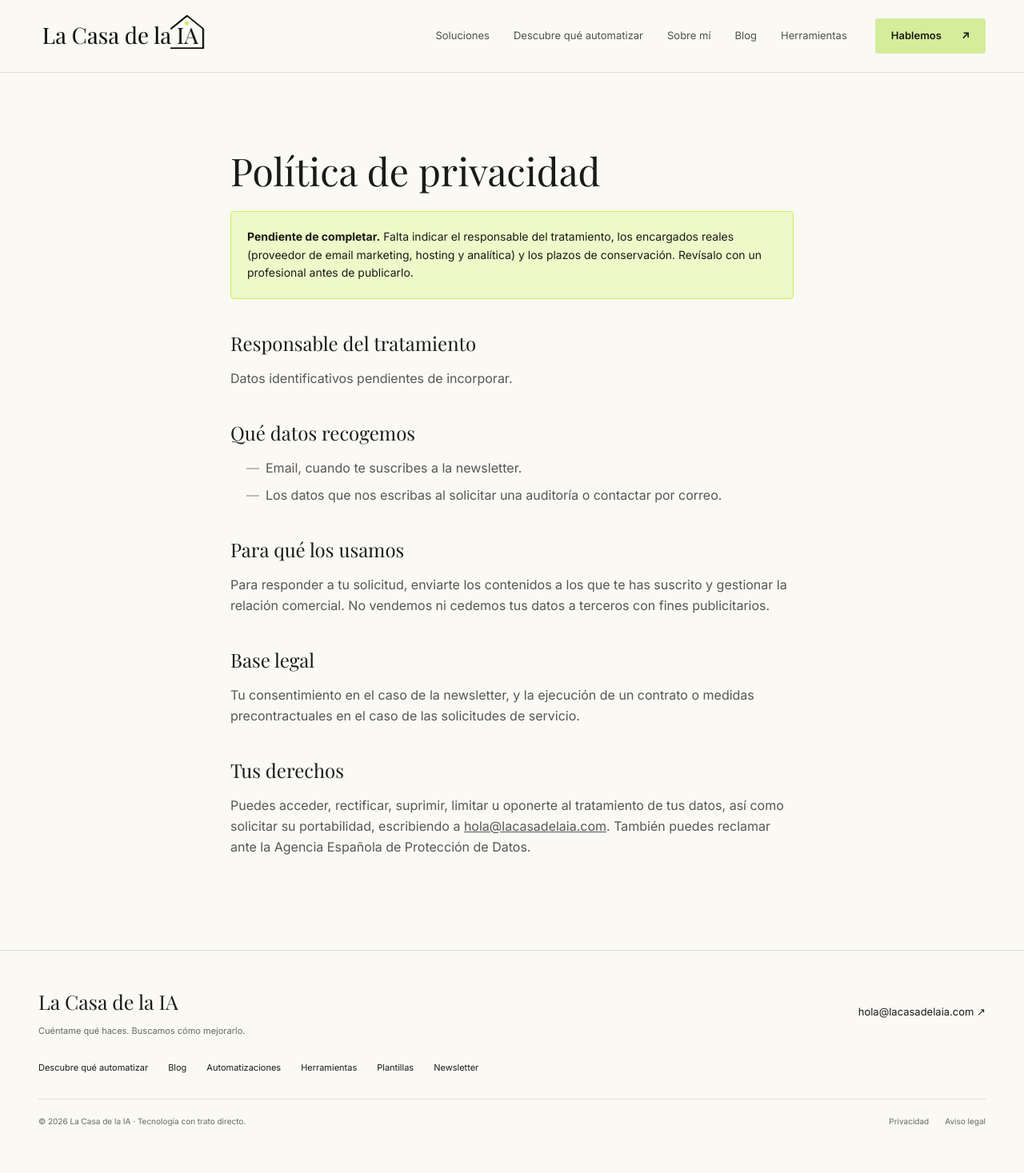
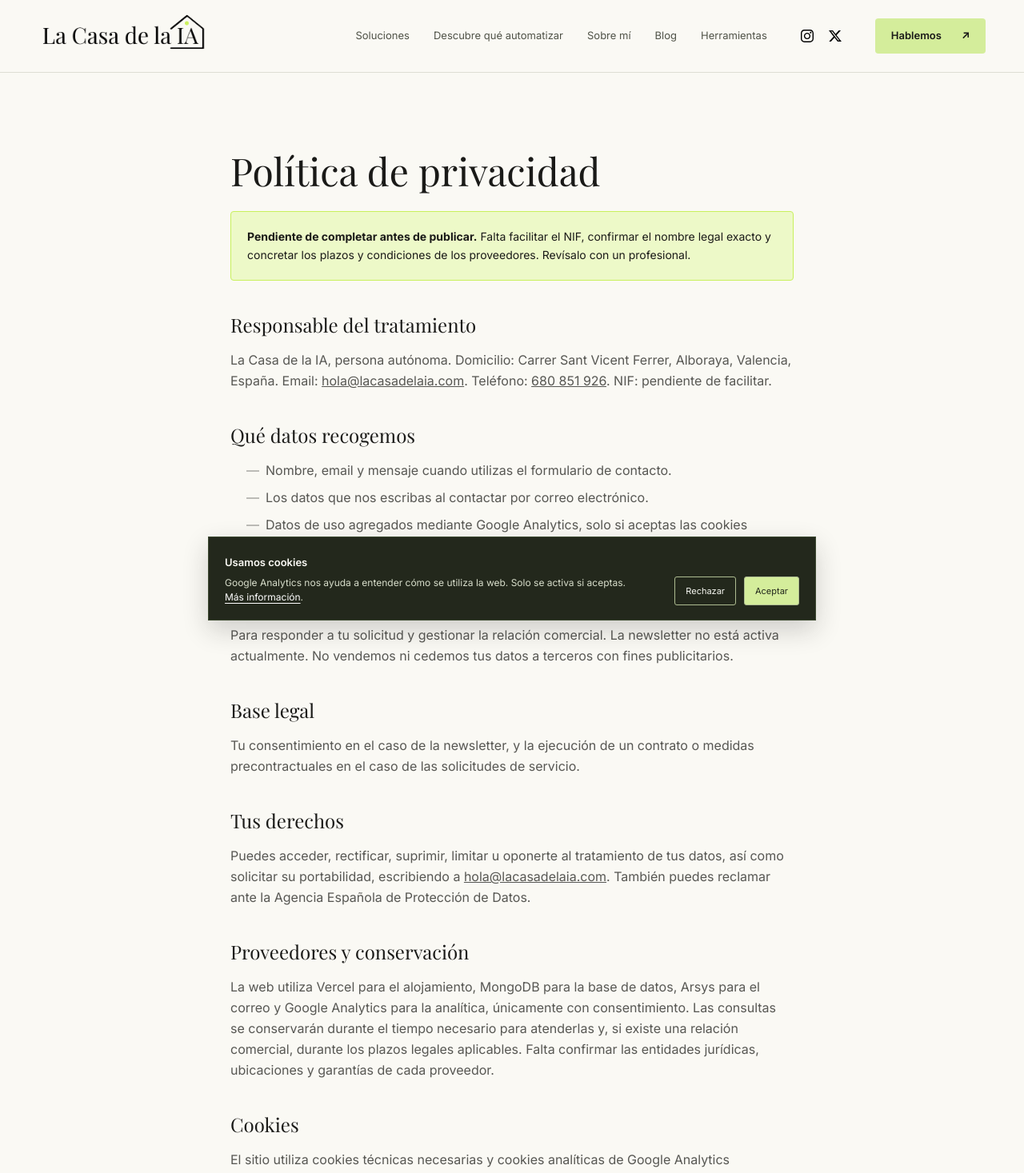
Before and after one commit to JoseOrdaz/lacasadelaia, a Next.js app: page /privacidad in a window 1280 px wide. Shown: the top 1467 px of the page at 80% size. Before the commit the page ends 1435 px from the top, so only its background shows below. Built offline with nearby package versions, Linux system fonts and the light colour scheme.

Commit message:
configurar smtp formulario

```diff
--- a/app/(site)/aviso-legal/page.tsx
+++ b/app/(site)/aviso-legal/page.tsx
@@ -16,15 +16,21 @@ export default function AvisoLegalPage() {
 
         <div className="bg-lime-light border border-lime rounded-sm p-5 mb-10">
           <p className="font-body text-sm text-carbon leading-relaxed">
-            <strong>Pendiente de completar.</strong> Este documento necesita los datos
-            identificativos reales del titular (nombre o razón social, NIF, domicilio y registro
-            mercantil si procede) y una revisión legal antes de publicarse.
+            <strong>Pendiente de completar antes de publicar.</strong> Falta facilitar el NIF y
+            confirmar si “La Casa de la IA” es el nombre legal o un nombre comercial. Conviene
+            revisar el texto con un profesional.
           </p>
         </div>
 
         <div className="prose-editorial">
           <h2>Titular del sitio</h2>
-          <p>Datos identificativos pendientes de incorporar.</p>
+          <p>
+            La Casa de la IA, persona autónoma.<br />
+            NIF: pendiente de facilitar.<br />
+            Domicilio: Carrer Sant Vicent Ferrer, Alboraya, Valencia, España.<br />
+            Email: <a href="mailto:hola@lacasadelaia.com" className="underline">hola@lacasadelaia.com</a>.<br />
+            Teléfono: <a href="tel:+34680851926" className="underline">680 851 926</a>.
+          </p>
 
           <h2>Objeto</h2>
           <p>
--- a/app/(site)/layout.tsx
+++ b/app/(site)/layout.tsx
@@ -1,9 +1,9 @@
 import type { Metadata } from 'next'
-import Script from 'next/script'
 import { Playfair_Display, Inter } from 'next/font/google'
 import '../globals.css'
 import Header from '@/components/Header'
 import Footer from '@/components/Footer'
+import CookieConsent from '@/components/CookieConsent'
 
 const playfair = Playfair_Display({
   subsets: ['latin'],
@@ -42,15 +42,7 @@ export default function SiteLayout({ children }: { children: React.ReactNode })
         <Header />
         <main id="contenido" tabIndex={-1} className="flex-1">{children}</main>
         <Footer />
-        <Script src="https://www.googletagmanager.com/gtag/js?id=G-S7H8MG63L8" strategy="afterInteractive" />
-        <Script id="google-analytics" strategy="afterInteractive">
-          {`
-            window.dataLayer = window.dataLayer || [];
-            function gtag(){dataLayer.push(arguments);}
-            gtag('js', new Date());
-            gtag('config', 'G-S7H8MG63L8');
-          `}
-        </Script>
+        <CookieConsent />
       </body>
     </html>
   )
--- a/app/(site)/privacidad/page.tsx
+++ b/app/(site)/privacidad/page.tsx
@@ -16,27 +16,31 @@ export default function PrivacidadPage() {
 
         <div className="bg-lime-light border border-lime rounded-sm p-5 mb-10">
           <p className="font-body text-sm text-carbon leading-relaxed">
-            <strong>Pendiente de completar.</strong> Falta indicar el responsable del tratamiento,
-            los encargados reales (proveedor de email marketing, hosting y analítica) y los plazos
-            de conservación. Revísalo con un profesional antes de publicarlo.
+            <strong>Pendiente de completar antes de publicar.</strong> Falta facilitar el NIF,
+            confirmar el nombre legal exacto y concretar los plazos y condiciones de los
+            proveedores. Revísalo con un profesional.
           </p>
         </div>
 
         <div className="prose-editorial">
           <h2>Responsable del tratamiento</h2>
-          <p>Datos identificativos pendientes de incorporar.</p>
+          <p>
+            La Casa de la IA, persona autónoma. Domicilio: Carrer Sant Vicent Ferrer, Alboraya,
+            Valencia, España. Email: <a href="mailto:hola@lacasadelaia.com" className="underline">hola@lacasadelaia.com</a>.
+            Teléfono: <a href="tel:+34680851926" className="underline">680 851 926</a>. NIF: pendiente de facilitar.
+          </p>
 
           <h2>Qué datos recogemos</h2>
           <ul>
-            <li>Email, cuando te suscribes a la newsletter.</li>
-            <li>Los datos que nos escribas al solicitar una auditoría o contactar por correo.</li>
+            <li>Nombre, email y mensaje cuando utilizas el formulario de contacto.</li>
+            <li>Los datos que nos escribas al contactar por correo electrónico.</li>
+            <li>Datos de uso agregados mediante Google Analytics, solo si aceptas las cookies analíticas.</li>
           </ul>
 
           <h2>Para qué los usamos</h2>
           <p>
-            Para responder a tu solicitud, enviarte los contenidos a los que te has suscrito y
-            gestionar la relación comercial. No vendemos ni cedemos tus datos a terceros con
-            fines publicitarios.
+            Para responder a tu solicitud y gestionar la relación comercial. La newsletter no está
+            activa actualmente. No vendemos ni cedemos tus datos a terceros con fines publicitarios.
           </p>
 
           <h2>Base legal</h2>
@@ -54,6 +58,22 @@ export default function PrivacidadPage() {
             </a>
             . También puedes reclamar ante la Agencia Española de Protección de Datos.
           </p>
+
+          <h2>Proveedores y conservación</h2>
+          <p>
+            La web utiliza Vercel para el alojamiento, MongoDB para la base de datos, Arsys para
+            el correo y Google Analytics para la analítica, únicamente con consentimiento. Las
+            consultas se conservarán durante el tiempo necesario para atenderlas y, si existe una
+            relación comercial, durante los plazos legales aplicables. Falta confirmar las entidades
+            jurídicas, ubicaciones y garantías de cada proveedor.
+          </p>
+
+          <h2>Cookies</h2>
+          <p>
+            El sitio utiliza cookies técnicas necesarias y cookies analíticas de Google Analytics
+            únicamente cuando las aceptas en el banner. Puedes rechazar las cookies analíticas sin
+            perder el acceso al sitio.
+          </p>
         </div>
       </div>
     </section>
--- a/app/globals.css
+++ b/app/globals.css
@@ -107,6 +107,11 @@ p { text-wrap: pretty; }
 .desktop-nav { display: flex; gap: 30px; margin-left: auto; font-size: 13px; color: #505348; }
 .desktop-nav a { padding-block: 15px; }
 .desktop-nav a:hover,.desktop-nav a[aria-current] { color: #1a1a18; text-decoration: underline; text-underline-offset: 7px; }
+.header-socials { display: flex; gap: 5px; }
+.header-socials a { display: grid; place-items: center; width: 30px; height: 30px; color: #667054; border: 1px solid transparent; border-radius: 50%; }
+.header-socials a:hover { color: #1a1a18; border-color: #cfd7bd; background: #f1f4e8; }
+.social-icon { object-fit: contain; }
+.mobile-socials { display: none; }
 .header-cta { background: #d4ed9b; padding: 12px 20px; border-radius: 4px; display: flex; gap: 25px; font-size: 13px; font-weight: 600; }
 .menu-toggle,.mobile-nav { display: none; }
 .studio h1,.studio h2,.studio h3,.footer-brand { font-family: var(--font-playfair), Georgia, serif; font-weight: 400; }
@@ -309,9 +314,23 @@ p { text-wrap: pretty; }
 .footer-brand span { display: block; font-family: var(--font-inter),sans-serif; font-size: 11px; color: #636a58; margin-top: 9px; }
 .footer-top > a:last-child { font-size: 13px; }
 .footer-resources { display: flex; gap: 25px; flex-wrap: wrap; font-size: 11px; padding: 30px 0; }
+.footer-social { display: flex; align-items: center; justify-content: space-between; gap: 20px; border-top: 1px solid var(--studio-line); border-bottom: 1px solid var(--studio-line); padding: 17px 0; font-size: 11px; }
+.footer-social > span { color: #666d5b; }
+.footer-social-links { display: flex; gap: 22px; }
+.footer-social a { display: inline-flex; align-items: center; gap: 8px; }
 .footer-bottom { display: flex; justify-content: space-between; gap: 20px; border-top: 1px solid var(--studio-line); padding-top: 20px; font-size: 10px; color: #666d5b; }
 .footer-bottom nav { display: flex; gap: 20px; }
 .site-footer a:hover { text-decoration: underline; text-underline-offset: 4px; }
+.cookie-banner { position: fixed; right: 24px; bottom: 24px; left: 24px; z-index: 50; display: flex; align-items: end; justify-content: space-between; gap: 24px; width: min(760px, calc(100% - 48px)); margin-inline: auto; padding: 18px 20px; border: 1px solid #3c4930; background: #23281c; color: #faf9f4; box-shadow: 0 12px 30px #1a1a1830; }
+.cookie-banner-copy { max-width: 520px; }
+.cookie-banner strong { font-size: 13px; font-weight: 600; }
+.cookie-banner p { margin: 6px 0 0; color: #d7ddca; font-size: 12px; line-height: 1.55; }
+.cookie-banner p a { color: #fff; text-decoration: underline; text-underline-offset: 3px; }
+.cookie-banner-actions { display: flex; flex-shrink: 0; gap: 10px; }
+.cookie-banner button { padding: 9px 13px; border: 1px solid #aebc91; border-radius: 3px; font-size: 11px; cursor: pointer; }
+.cookie-banner-reject { background: transparent; color: #f7f8f2; }
+.cookie-banner-accept { background: #d4ed9b; color: #23281c; }
+.cookie-banner button:hover { filter: brightness(.94); }
 .skip-link { position: fixed; top: 10px; left: 10px; z-index: 60; background: #d4ed9b; padding: 12px 20px; transform: translateY(-200%); }
 .skip-link:focus { transform: translateY(0); }
 @media (max-width: 1050px) {
@@ -334,10 +353,14 @@ p { text-wrap: pretty; }
   .header-inner { min-height: 72px; gap: 12px; }
   .brand-logo { width: 158px; }
   .desktop-nav { display: none; }
+  .header-socials { display: none; }
   .header-cta { margin-left: auto; padding: 10px 12px; gap: 10px; font-size: 11px; }
   .menu-toggle { display: block; font-size: 11px; min-height: 44px; min-width: 54px; }
   .mobile-nav { display: flex; flex-direction: column; padding: 10px 24px 20px; max-height: calc(100dvh - 72px); overflow-y: auto; border-top: 1px solid var(--studio-line); }
   .mobile-nav a { padding: 13px 0; font-size: 14px; border-bottom: 1px solid var(--studio-line); }
+  .mobile-socials { display: flex; align-items: center; justify-content: space-between; padding-top: 18px; color: #666d5b; font-size: 12px; }
+  .mobile-socials > div { display: flex; gap: 14px; }
+  .mobile-socials a { display: grid; place-items: center; padding: 0; border: 0; color: #596743; }
   .hero-studio { grid-template-columns: 1fr; padding-block: 42px 40px; gap: 38px; }
   .studio h1 { font-size: clamp(49px, 11vw, 74px); margin-block: 20px 24px; }
   .studio .hero-description { font-size: 15px; }
@@ -406,6 +429,8 @@ p { text-wrap: pretty; }
   .site-footer { padding-bottom: 30px; }
   .footer-top,.footer-bottom { flex-direction: column; align-items: start; }
   .footer-brand { font-size: 23px; }
+  .cookie-banner { right: 12px; bottom: 12px; left: 12px; width: auto; flex-direction: column; align-items: stretch; gap: 14px; }
+  .cookie-banner-actions { justify-content: flex-end; }
 }
 @media (prefers-reduced-motion: reduce) {
   html { scroll-behavior: auto; }
--- /dev/null
+++ b/components/CookieConsent.tsx
@@ -0,0 +1,47 @@
+'use client'
+
+import Link from 'next/link'
+import Script from 'next/script'
+import { useEffect, useState } from 'react'
+
+const CONSENT_KEY = 'lacasadelaia_cookie_consent'
+const ANALYTICS_ID = 'G-S7H8MG63L8'
+type Consent = 'accepted' | 'rejected' | null
+
+export default function CookieConsent() {
+  const [ready, setReady] = useState(false)
+  const [consent, setConsent] = useState<Consent>(null)
+
+  useEffect(() => {
+    const stored = window.localStorage.getItem(CONSENT_KEY)
+    if (stored === 'accepted' || stored === 'rejected') setConsent(stored)
+    setReady(true)
+  }, [])
+
+  function saveConsent(value: Exclude<Consent, null>) {
+    window.localStorage.setItem(CONSENT_KEY, value)
+    setConsent(value)
+  }
+
+  return <>
+    {ready && consent === 'accepted' && <>
+      <Script src={`https://www.googletagmanager.com/gtag/js?id=${ANALYTICS_ID}`} strategy="afterInteractive" />
+      <Script id="google-analytics" strategy="afterInteractive">
+        {`window.dataLayer = window.dataLayer || [];
+          function gtag(){dataLayer.push(arguments);}
+          gtag('js', new Date());
+          gtag('config', '${ANALYTICS_ID}');`}
+      </Script>
+    </>}
+    {ready && consent === null && <aside className="cookie-banner" aria-label="Aviso de cookies">
+      <div className="cookie-banner-copy">
+        <strong>Usamos cookies</strong>
+        <p>Google Analytics nos ayuda a entender cómo se utiliza la web. Solo se activa si aceptas. <Link href="/privacidad">Más información</Link>.</p>
+      </div>
+      <div className="cookie-banner-actions">
+        <button type="button" className="cookie-banner-reject" onClick={() => saveConsent('rejected')}>Rechazar</button>
+        <button type="button" className="cookie-banner-accept" onClick={() => saveConsent('accepted')}>Aceptar</button>
+      </div>
+    </aside>}
+  </>
+}
--- a/components/Footer.tsx
+++ b/components/Footer.tsx
@@ -1,5 +1,6 @@
 import Link from 'next/link'
+import Image from 'next/image'
 
 export default function Footer() {
-  return <footer className="site-footer"><div className="wrap"><div className="footer-top"><Link href="/" className="footer-brand">La Casa de la IA<span>Cuéntame qué haces. Buscamos cómo mejorarlo.</span></Link><a href="mailto:hola@lacasadelaia.com">hola@lacasadelaia.com ↗</a></div><nav aria-label="Recursos" className="footer-resources"><Link href="/descubre">Descubre qué automatizar</Link><Link href="/blog">Blog</Link><Link href="/automations">Automatizaciones</Link><Link href="/tools">Herramientas</Link><Link href="/templates">Plantillas</Link><Link href="/newsletter">Newsletter</Link></nav><div className="footer-bottom"><p>© {new Date().getFullYear()} La Casa de la IA · Tecnología con trato directo.</p><nav aria-label="Información legal"><Link href="/privacidad">Privacidad</Link><Link href="/aviso-legal">Aviso legal</Link></nav></div></div></footer>
+  return <footer className="site-footer"><div className="wrap"><div className="footer-top"><Link href="/" className="footer-brand">La Casa de la IA<span>Cuéntame qué haces. Buscamos cómo mejorarlo.</span></Link><a href="mailto:hola@lacasadelaia.com">hola@lacasadelaia.com ↗</a></div><nav aria-label="Recursos" className="footer-resources"><Link href="/descubre">Descubre qué automatizar</Link><Link href="/blog">Blog</Link><Link href="/automations">Automatizaciones</Link><Link href="/tools">Herramientas</Link><Link href="/templates">Plantillas</Link><Link href="/newsletter">Newsletter</Link></nav><nav aria-label="Redes sociales" className="footer-social"><span>Síguenos en redes</span><div className="footer-social-links"><a href="https://www.instagram.com/lacasadelaia_com/" target="_blank" rel="noopener noreferrer" aria-label="Instagram"><Image src="/social/instagram-logo.svg" alt="" width={15} height={15} aria-hidden="true" className="social-icon" />Instagram</a><a href="https://x.com/lacasadelaiacom" target="_blank" rel="noopener noreferrer" aria-label="X"><Image src="/social/X_logo_2023.svg" alt="" width={15} height={15} aria-hidden="true" className="social-icon" />X</a></div></nav><div className="footer-bottom"><p>© {new Date().getFullYear()} La Casa de la IA · Tecnología con trato directo.</p><nav aria-label="Información legal"><Link href="/privacidad">Privacidad</Link><Link href="/aviso-legal">Aviso legal</Link></nav></div></div></footer>
 }
--- a/components/Header.tsx
+++ b/components/Header.tsx
@@ -15,9 +15,10 @@ export default function Header() {
     <div className="wrap header-inner">
       <Link href="/" aria-label="La Casa de la IA — Inicio" onClick={() => setOpen(false)}><Image src="/logo-lacasadelaia.png" alt="La Casa de la IA" width={244} height={74} priority className="brand-logo" /></Link>
       <nav aria-label="Navegación principal" className="desktop-nav">{links.map(([href, label]) => <Link key={href} href={href} aria-current={(href === '/blog' && pathname.startsWith('/blog')) || (href === '/descubre' && pathname === '/descubre') || (href === '/tools' && pathname.startsWith('/tools')) ? 'page' : undefined}>{label}</Link>)}</nav>
+      <nav aria-label="Síguenos en redes sociales" className="header-socials"><a href="https://www.instagram.com/lacasadelaia_com/" target="_blank" rel="noopener noreferrer" aria-label="Instagram"><Image src="/social/instagram-logo.svg" alt="" width={16} height={16} aria-hidden="true" className="social-icon" /></a><a href="https://x.com/lacasadelaiacom" target="_blank" rel="noopener noreferrer" aria-label="X"><Image src="/social/X_logo_2023.svg" alt="" width={16} height={16} aria-hidden="true" className="social-icon" /></a></nav>
       <Link href="/#contacto" className="header-cta" onClick={() => setOpen(false)}>Hablemos <span aria-hidden="true">↗</span></Link>
       <button id="menu-toggle" type="button" aria-label={open ? 'Cerrar menú' : 'Abrir menú'} aria-expanded={open} aria-controls="mobile-nav" onClick={() => setOpen(!open)} className="menu-toggle">{open ? 'Cerrar −' : 'Menú +'}</button>
     </div>
-    {open && <nav id="mobile-nav" aria-label="Navegación móvil" className="mobile-nav">{[...links, ['/automations', 'Catálogo de automatizaciones'], ['/templates', 'Plantillas'], ['/#contacto', 'Cuéntame qué quieres automatizar →']].map(([href, label]) => <Link key={href} href={href} onClick={() => setOpen(false)}>{label}</Link>)}</nav>}
+    {open && <nav id="mobile-nav" aria-label="Navegación móvil" className="mobile-nav">{[...links, ['/automations', 'Catálogo de automatizaciones'], ['/templates', 'Plantillas'], ['/#contacto', 'Cuéntame qué quieres automatizar →']].map(([href, label]) => <Link key={href} href={href} onClick={() => setOpen(false)}>{label}</Link>)}<div className="mobile-socials"><span>Síguenos en redes</span><div><a href="https://www.instagram.com/lacasadelaia_com/" target="_blank" rel="noopener noreferrer" aria-label="Instagram"><Image src="/social/instagram-logo.svg" alt="" width={16} height={16} aria-hidden="true" className="social-icon" /></a><a href="https://x.com/lacasadelaiacom" target="_blank" rel="noopener noreferrer" aria-label="X"><Image src="/social/X_logo_2023.svg" alt="" width={16} height={16} aria-hidden="true" className="social-icon" /></a></div></div></nav>}
   </header>
 }
```
Also changed, not shown: public/social/X_logo_2023.svg (added), public/social/instagram-logo.svg (added).
